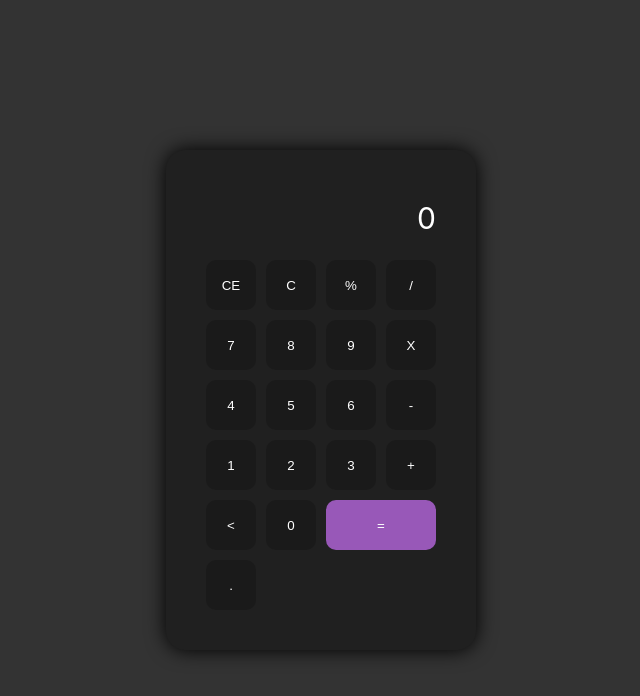
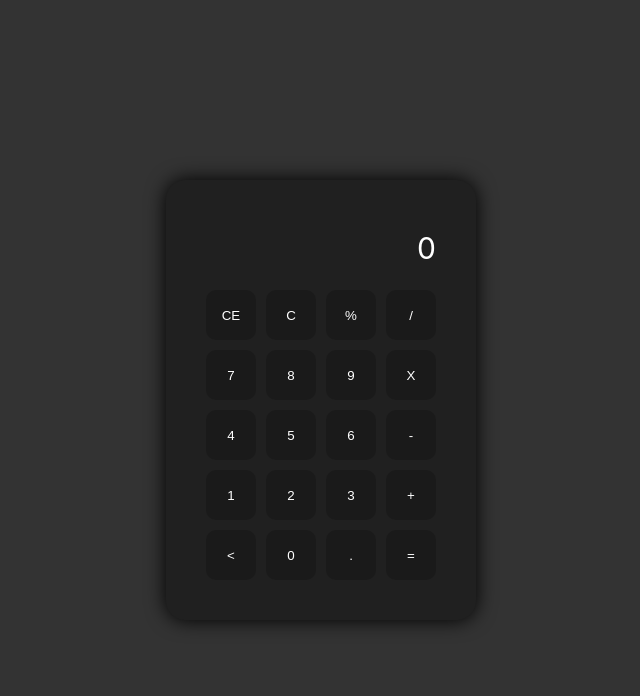
Before and after one commit to Luci606/Kalkulator, a React (Create React App) app: page / in a window 1280 px wide. Shown: the top 696 px of the page, without its empty margins (319-959 px from the left). Built offline with nearby package versions, Linux system fonts and the light colour scheme.

Commit message:
Update index.css

```diff
--- a/src/index.css
+++ b/src/index.css
@@ -34,14 +34,8 @@ code {
   font-size: 30px;
   text-align: right;
   box-sizing: border-box;
-
 }
-.buttonsContainer{
-  display: grid;
-  grid-template-columns: 1fr 1fr 1fr 1fr;
-  padding: 5px;
-}
-.bttn{
+button{
   height: 50px;
   width: 50px;
   margin: 5px;
@@ -52,15 +46,20 @@ code {
   background: #1a1a1a;
   color:#FFF;
 }
-.bttn:hover{
+button:hover{
   background: #131313;
 }
-.bttn-equal{
+.equals{
   background: #9858b8;
   width: 110px;
   grid-column: 3 / 5;
   grid-row: 5;
 }
-.bttn-equal:hover{
+.equals:hover{
   background-color: #7b3f99;
 }
+.buttonsContainer{
+  display: grid;
+  grid-template-columns: 1fr 1fr 1fr 1fr;
+  padding: 5px;
+}
```
